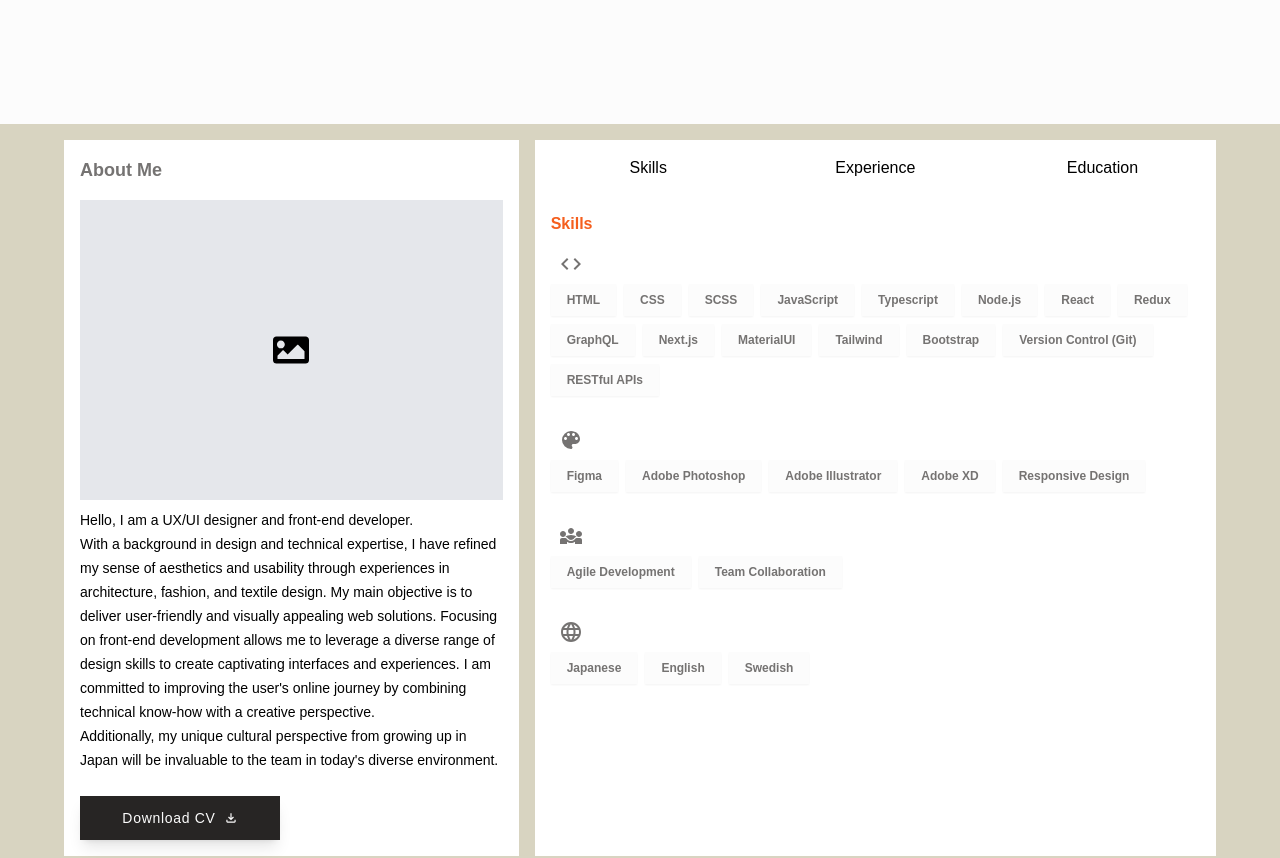
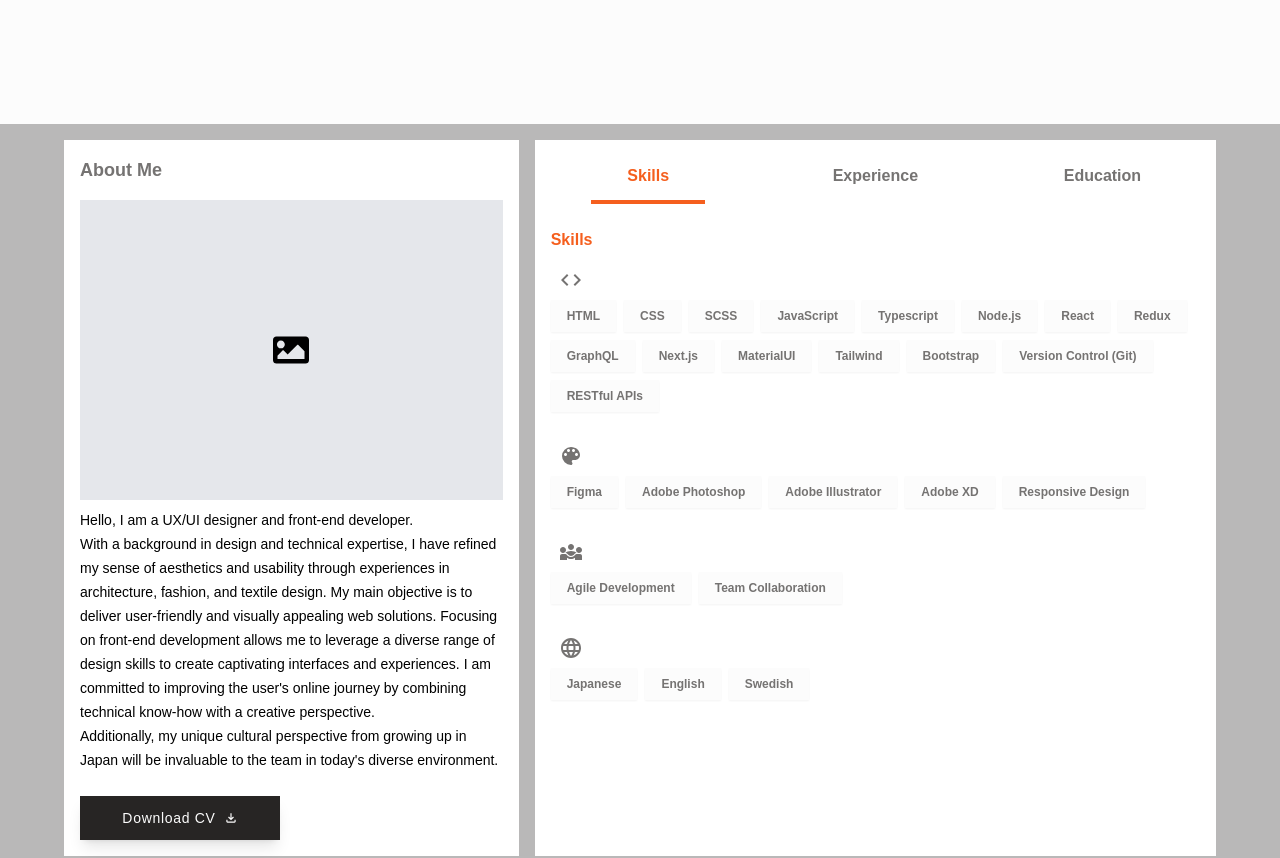
Before and after one commit to xxxOkamexxx/new-portfolio, a Next.js app: page / in a window 1280 px wide. Shown: the part 540-1398 px from the top of the page. Built offline with nearby package versions, Linux system fonts and the light colour scheme.

Commit message:
add education and experience

```diff
--- a/src/components/CV/Education.jsx
+++ b/src/components/CV/Education.jsx
@@ -4,11 +4,74 @@ import { styles } from '@/styles'
 
 
 const Education = () => {
+  const education = [
+    {
+      start: 'Sep.2021',
+      end: 'May.2023',
+      school: 'Medieinstitutet',
+      course: 'Frontend Developer',
+      locate: 'Malmö, Sweden',
+    },
+    {
+      start: 'Sep.2010',
+      end: 'Jun.2012',
+      school: 'Tau Learning',
+      course: 'Textiles Faehion Design',
+      locate: 'Malmö, Sweden',
+    },
+    {
+      start: 'Mar.2003',
+      end: 'Dec.2003',
+      school: 'The International Peoples College',
+      course: 'International Studies and Languages',
+      locate: 'Helsingør, Denmark',
+    },
+    {
+      start: 'Apr.1995',
+      end: 'Mar.1997',
+      school: 'Tokai-Technical College',
+      course: 'Interior and Architectural Design',
+      locate: 'Nagoya, Japan',
+    },
+
+  ]
+
   return (
     <div>
       <h3 className={`${styles.cvCategory} ${styles.headline4}`}>
         Education
       </h3>
+
+      {education.map((item, index) => (
+
+        <div
+          className='flex'
+          key={index}
+        >
+          {/* Time Line */}
+          <div className='relative'>
+            <div className={`${styles.timelineCircle}`} />
+            <div className={`${styles.timelineBar}`} />
+          </div>
+
+          {/* Detail */}
+          <div className='pl-8 pb-2'>
+            <div className='text-mainColorOrange font-semibold text-sm'>
+              {item.start} - {item.end}
+            </div>
+            <div className='text-mainColorDark font-semibold text-sm'>
+              {item.school}
+            </div>
+            <div className='text-neutralDark font-semibold text-sm'>
+              {item.course}
+            </div>
+            <div className='text-mainColorDark font-nomal text-sm'>
+              {item.locate}
+            </div>
+          </div>
+        </div>
+      ))}
+
     </div>
   )
 }
--- a/src/components/CV/Experience.jsx
+++ b/src/components/CV/Experience.jsx
@@ -3,15 +3,89 @@ import React from 'react'
 import { styles } from '@/styles'
 
 const Experience = () => {
+  const experience = [
+    {
+      start: 'Jan.2023',
+      end: 'Maj.2023',
+      conpany: 'NewSeed IT Solutions AB',
+      position: 'UX/Frontend Developer',
+      locate: 'Lund, Sweden',
+    },
+    {
+      start: 'Oct.2022',
+      end: 'Dec.2022',
+      conpany: 'Geshdo',
+      position: 'UX/Frontend Developer',
+      locate: 'Malmö, Sweden',
+    },
+    {
+      start: 'Jan.2014',
+      end: 'Mar.2019',
+      conpany: 'ChikageDesign',
+      position: 'Freelance Fashion/Textile Designer',
+      locate: 'Malmö, Sweden',
+    },
+    {
+      start: 'Oct.2012',
+      end: 'Jan.2013',
+      conpany: 'Altewai Saome',
+      position: 'Fashion Design Assistant',
+      locate: 'Malmö, Sweden',
+    },
+    {
+      start: '2005',
+      end: '2005',
+      conpany: 'Nakanihon Engineering Consultants Co.',
+      position: 'CAD Operator / Design Department',
+      locate: 'Nagoya, Japan',
+    },
+    {
+      start: 'Apr.1997',
+      end: 'Aug-2002',
+      conpany: 'Suzuki-Sekkei Co.',
+      position: 'Architectural Designer',
+      locate: 'Komaki, Japan',
+    },
+
+  ]
+
   return (
     <div>
       <h3 className={`${styles.cvCategory} ${styles.headline4}`}>
         Experience
       </h3>
 
-      <div>
+      {experience.map((item, index) => (
 
-      </div>
+        <div
+        className='flex'
+        key={index}
+        >
+          {/* Time Line */}
+          <div className='relative'>
+            <div className={`${styles.timelineCircle}`} />
+            <div className={`${styles.timelineBar}`} />
+          </div>
+
+          {/* Detail */}
+          <div className='pl-8 pb-2'>
+            <div className='text-mainColorOrange font-semibold text-sm'>
+              {item.start} - {item.end}
+            </div>
+            <div className='text-mainColorDark font-semibold text-sm'>
+              {item.conpany}
+            </div>
+            <div className='text-neutralDark font-semibold text-sm'>
+              {item.position}
+            </div>
+            <div className='text-mainColorDark font-nomal text-sm'>
+              {item.locate}
+            </div>
+          </div>
+        </div>
+      ))}
+
+
     </div>
   )
 }
--- a/src/sections/About.jsx
+++ b/src/sections/About.jsx
@@ -6,7 +6,7 @@ import { MdOutlineFileDownload } from "react-icons/md";
 import { FaImage } from "react-icons/fa";
 
 import { styles } from '@/styles'
-import '../styles/nav.css'
+import '../styles/about.css'
 import { motion } from 'framer-motion';
 import { staggerContainer, textVariant, slideIn } from '@/utils/motion';
 
@@ -18,6 +18,21 @@ import Experience from '@/components/CV/Experience';
 
 const About = () => {
   const [item, setItem] = useState('skills')
+
+  const cvMenuItems = [
+    {
+      id: 'skills',
+      title: 'Skills',
+    },
+    {
+      id: 'experience',
+      title: 'Experience',
+    },
+    {
+      id: 'education',
+      title: 'Education',
+    },
+  ]
 
 
   return (
@@ -31,7 +46,7 @@ const About = () => {
         initial="hidden"
         whileInView="show"
         viewport={{ once: false, amount: 0.25 }}
-        className={`bg-subColor relative flex lg:flex-row flex-col gap-4 ${styles.xPaddings} py-4 justify-between`}
+        className={`bg-neutralMedium relative flex lg:flex-row flex-col gap-4 ${styles.xPaddings} py-4 justify-between`}
       >
 
         {/* General Info */}
@@ -72,31 +87,22 @@ const About = () => {
         >
           <div>
             {/* Menu bar */}
-            <div className='aboutMenu grid grid-cols-3 text-center py-4'>
+            <div className='grid grid-cols-3 text-center py-4'>
 
-              <div
-                className='aboutMenu'
-                onClick={() => setItem('skills')}
-              >
-                Skills
-              </div>
-
-              <div
-                onClick={() => setItem('experience')}
-              >
-                Experience
-              </div>
-
-              <div
-                onClick={() => setItem('education')}
-              >
-                Education
-              </div>
+              {cvMenuItems.map(menu =>
+                <div
+                  key={menu.id}
+                  onClick={() => setItem(`${menu.id}`)}
+                  className={`text-neutralDark font-semibold py-2 ${item === menu.id ? 'activeMenu' : ''}`}
+                >
+                  {menu.title}
+                </div>
+              )}
 
             </div>
 
             {/* CV display */}
-            <div className='p-4'>
+            <div className='p-4 pt-4'>
               {
                 item === 'skills' && <Skills />
               }
--- /dev/null
+++ b/src/styles/about.css
@@ -0,0 +1,23 @@
+*,
+*:before,
+*:after {
+  padding: 0;
+  margin: 0;
+  box-sizing: border-box;
+}
+
+.activeMenu {
+  position: relative;
+  color: var(--mainColorOrange);
+}
+
+.activeMenu:after {
+  content: "";
+  position: absolute;
+  background-color: var(--mainColorOrange);
+  height: 4px;
+  width: 50%;
+  left: 25%;
+  bottom: -8px;
+  transition: 0.4s;
+}
--- a/src/styles/index.js
+++ b/src/styles/index.js
@@ -32,4 +32,9 @@ export const styles = {
 
   // Project card
   projectCard: 'h-[150px] bg-white text-center align-middle',
+
+  // Timeline UI
+  timelineCircle: 'absolute top-0 left-2 rounded-full w-4 h-4 bg-mainColorOrange z-20',
+  timelineBar: 'absolute top-2 left-3 bg-neutralMedium w-2 h-[100%] z-10',
+
 }
```
